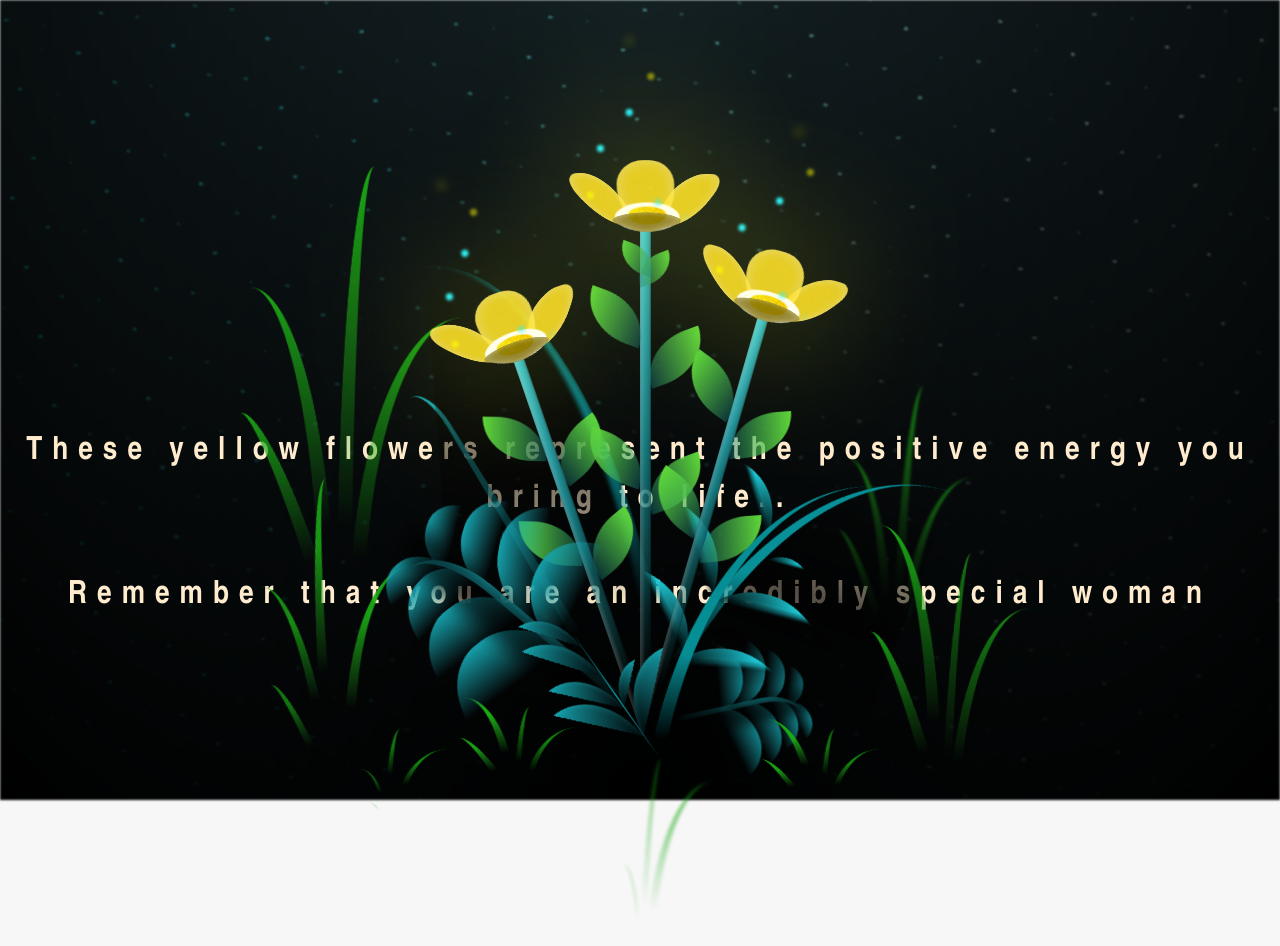
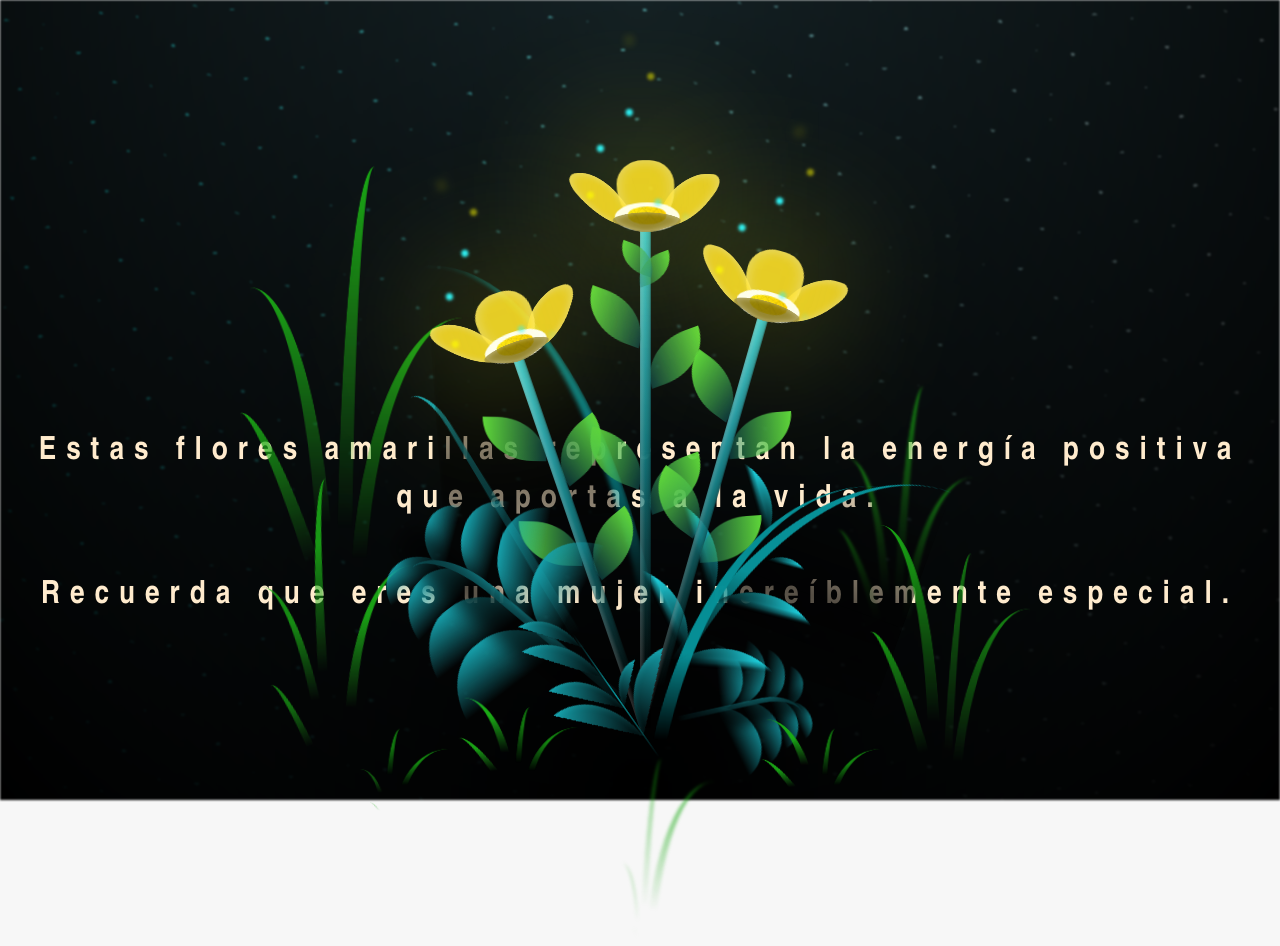
Before and after one commit to tyzan18/cinthy.com, a plain HTML site: page flower.html in a window 1280 px wide. Drawn offline with Linux system fonts and the light colour scheme.

Commit message:
Update flower.html

```diff
--- a/flower.html
+++ b/flower.html
@@ -13,8 +13,8 @@
     <div id="lyrics">
 
     </div>
-    <h1 class="titulo">These yellow flowers represent the positive energy you bring to life.. <br><br>
-      Remember that you are an incredibly special woman</h1>
+    <h1 class="titulo">Estas flores amarillas representan la energía positiva que aportas a la vida. <br><br>
+Recuerda que eres una mujer increíblemente especial.</h1>
       <div class="night"></div>
     <div class="flowers">
       <div class="flower flower--1">
```
